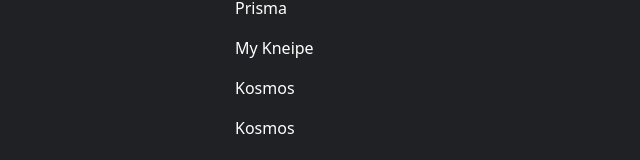
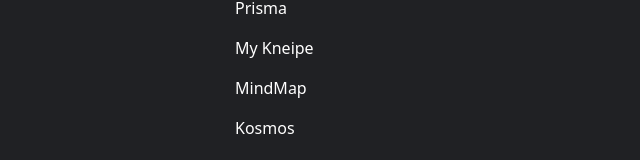
Before and after one commit to CVB91/new-portfolio, a Next.js app: page /work in a window 1280 px wide. Shown: the part 348-508 px from the top of the page, without its empty margins (107-747 px from the left). Built offline with nearby package versions, Linux system fonts and the light colour scheme.

Commit message:
updated constants

```diff
--- a/src/app/constants/constants.ts
+++ b/src/app/constants/constants.ts
@@ -59,7 +59,7 @@ export const projects: Project[] = [
     visit: 'https://google.com',
     id: 4,
   },
-    {
+  {
     title: 'My Kneipe',
     description:
       'Kosmos is an educational website that offers a wealth of information about our solar system. From articles and videos to interactive tools and games, Kosmos provides engaging and accessible content that teaches users about the planets, stars, and other celestial bodies in our universe. With its user-friendly design and informative resources, Kosmos is a valuable tool for anyone interested in astronomy and space exploration.',
@@ -69,17 +69,17 @@ export const projects: Project[] = [
     visit: 'https://google.com',
     id: 5,
   },
-    {
-    title: 'Kosmos',
+  {
+    title: 'MindMap',
     description:
-      'Kosmos is an educational website that offers a wealth of information about our solar system. From articles and videos to interactive tools and games, Kosmos provides engaging and accessible content that teaches users about the planets, stars, and other celestial bodies in our universe. With its user-friendly design and informative resources, Kosmos is a valuable tool for anyone interested in astronomy and space exploration.',
+      'MindMap is my personal blog where I write about the trials and tribulations of being a self-taught web developer. There are some useful how-tos thrown in for good measure.',
     image: '/images/4.jpg',
     tags: ['React', 'ChatEngine', 'Firebase'],
     source: 'https://google.com',
     visit: 'https://google.com',
     id: 6,
   },
-    {
+  {
     title: 'Kosmos',
     description:
       'Kosmos is an educational website that offers a wealth of information about our solar system. From articles and videos to interactive tools and games, Kosmos provides engaging and accessible content that teaches users about the planets, stars, and other celestial bodies in our universe. With its user-friendly design and informative resources, Kosmos is a valuable tool for anyone interested in astronomy and space exploration.',
@@ -99,7 +99,7 @@ export const projects: Project[] = [
     visit: 'https://google.com',
     id: 8,
   },
-    {
+  {
     title: 'Kosmos',
     description:
       'Kosmos is an educational website that offers a wealth of information about our solar system. From articles and videos to interactive tools and games, Kosmos provides engaging and accessible content that teaches users about the planets, stars, and other celestial bodies in our universe. With its user-friendly design and informative resources, Kosmos is a valuable tool for anyone interested in astronomy and space exploration.',
```
